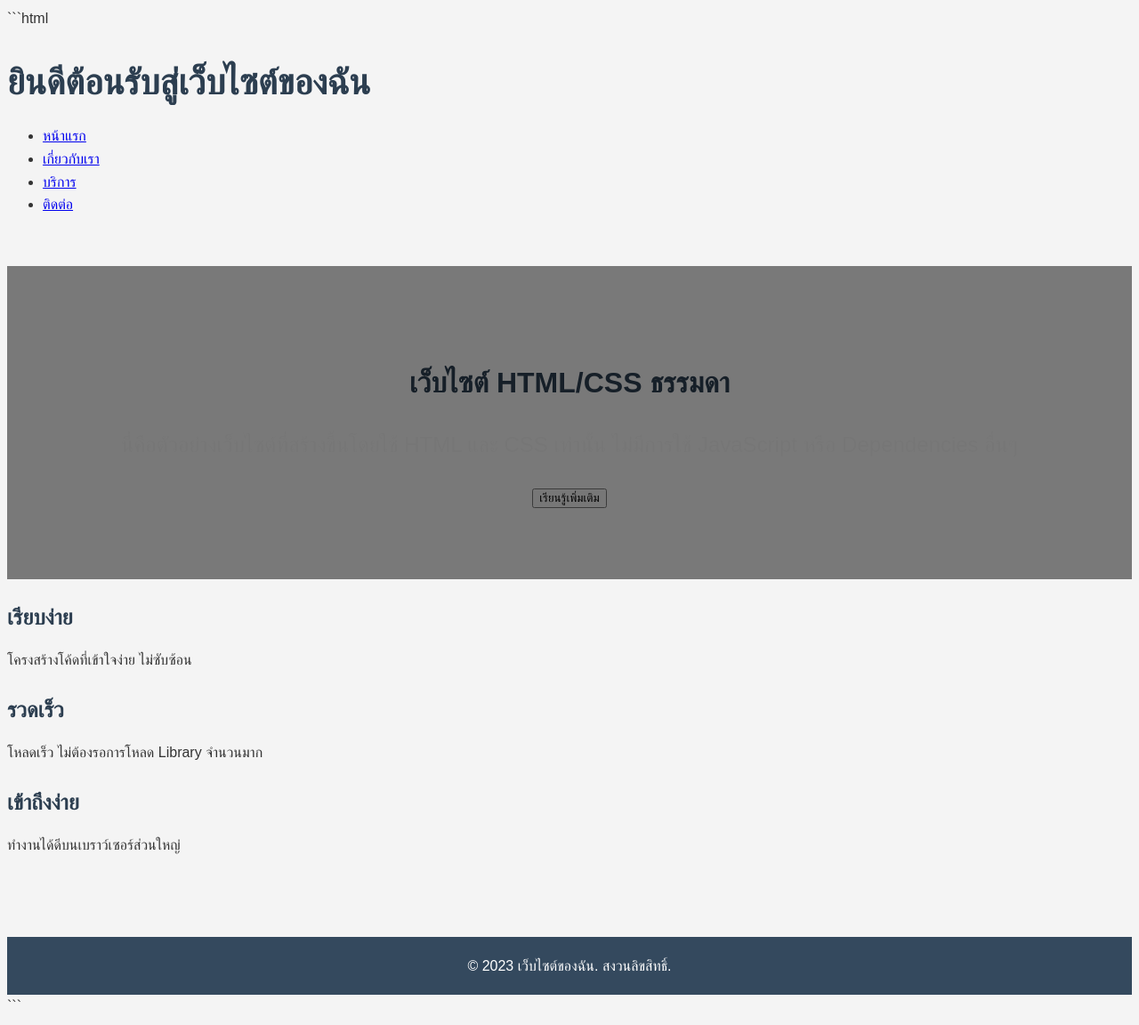
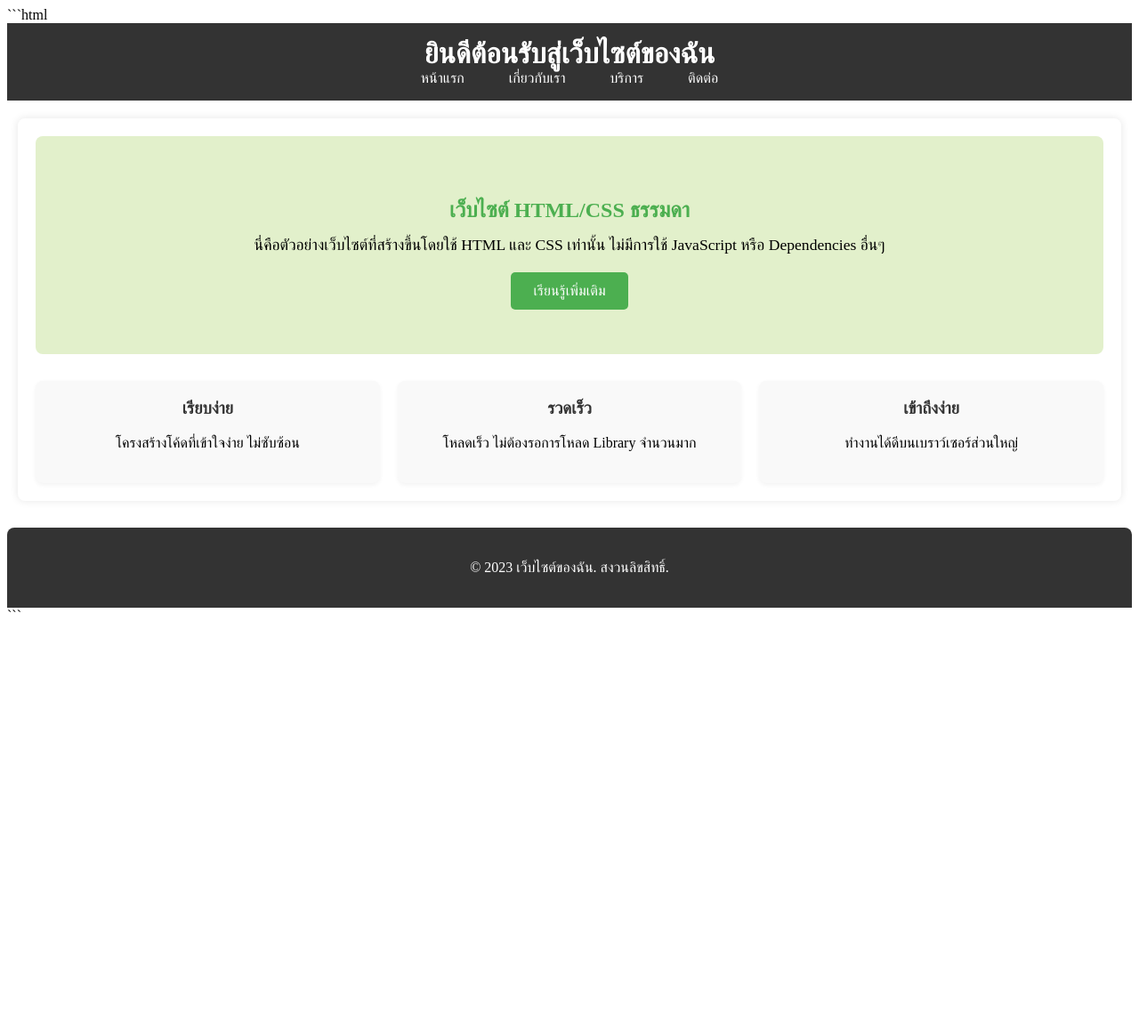
Before and after one commit to chettasit/bansuan-kaset-khonkaen, a PHP site: page / in a window 1280 px wide. Shown: the whole page at 89% size. After the commit the page ends 688 px from the top, so only its background shows below. Run offline with PHP 8.4, Linux system fonts and the light colour scheme; some libraries are stand-ins or nearby versions.

Commit message:
feat(ai): 5. ไม่ต้องติดตั้ง dependencies เพิ่มเติม ใช้ไฟล์ HTML/CSS ธรรมดาเท่านั้น - style.css

````diff
--- a/style.css
+++ b/style.css
@@ -1,313 +1,126 @@
 ```css
-/* Basic Reset & Global Styles */
-* {
-    box-sizing: border-box;
+/* General Body Styles */
+body {
+    font-family: Arial, sans-serif;
     margin: 0;
     padding: 0;
+    background-color: #f4f4f4;
+    color: #333;
+    line-height: 1.6;
 }
 
-body {
-    font-family: 'Sarabun', sans-serif;
-    line-height: 1.6;
-    color: #333;
-    background-color: #f4f4f4;
+/* Header Styles */
+header {
+    background-color: #333;
+    color: #fff;
+    padding: 1rem 0;
+    text-align: center;
 }
 
-.container {
-    max-width: 1200px;
-    margin: 0 auto;
-    padding: 0 20px;
+header h1 {
+    margin: 0;
 }
 
-h1, h2, h3 {
-    color: #2c3e50;
+/* Navigation Styles */
+nav ul {
+    list-style: none;
+    padding: 0;
+    margin: 0;
+    display: flex;
+    justify-content: center;
+}
+
+nav ul li {
+    margin: 0 15px;
+}
+
+nav ul li a {
+    color: #fff;
+    text-decoration: none;
+    padding: 5px 10px;
+    transition: background-color 0.3s ease;
+}
+
+nav ul li a:hover {
+    background-color: #555;
+    border-radius: 4px;
+}
+
+/* Main Content Styles */
+main {
+    padding: 20px;
+    max-width: 1200px;
+    margin: 20px auto;
+    background-color: #fff;
+    box-shadow: 0 0 10px rgba(0, 0, 0, 0.1);
+    border-radius: 8px;
+}
+
+/* Hero Section Styles */
+.hero {
+    text-align: center;
+    padding: 50px 20px;
+    background-color: #e2f0cb;
+    margin-bottom: 30px;
+    border-radius: 8px;
+}
+
+.hero h2 {
+    color: #4CAF50;
     margin-bottom: 15px;
 }
 
-h1 { font-size: 2.5em; }
-h2 { font-size: 2em; }
-h3 { font-size: 1.5em; }
-
-p {
-    margin-bottom: 10px;
+.hero p {
+    font-size: 1.1em;
+    max-width: 800px;
+    margin: 0 auto 20px auto;
 }
 
-.btn {
-    display: inline-block;
-    background: #28a745; /* Green */
-    color: #fff;
-    padding: 10px 20px;
+.hero button {
+    background-color: #4CAF50;
+    color: white;
+    padding: 12px 25px;
     border: none;
     border-radius: 5px;
     cursor: pointer;
-    text-decoration: none;
     font-size: 1em;
     transition: background-color 0.3s ease;
 }
 
-.btn:hover {
-    background: #218838;
+.hero button:hover {
+    background-color: #45a049;
 }
 
-.btn-primary {
-    background: #28a745;
+/* Features Section Styles */
+.features {
+    display: flex;
+    justify-content: space-around;
+    flex-wrap: wrap;
+    gap: 20px;
 }
 
-.btn-primary:hover {
-    background: #218838;
-}
-
-.btn-secondary {
-    background: #007bff; /* Blue */
-}
-
-.btn-secondary:hover {
-    background: #0056b3;
-}
-
-.btn-large {
-    padding: 15px 30px;
-    font-size: 1.2em;
-}
-
-/* Header & Hero Section */
-.hero {
-    background: url('https://via.placeholder.com/1500x500?text=Farm+Land+Background') no-repeat center center/cover;
-    color: #fff;
-    text-align: center;
-    padding: 80px 0;
-    position: relative;
-}
-
-.hero::before {
-    content: '';
-    position: absolute;
-    top: 0;
-    left: 0;
-    right: 0;
-    bottom: 0;
-    background: rgba(0, 0, 0, 0.5); /* Overlay for readability */
-    z-index: 1;
-}
-
-.hero .container {
-    position: relative;
-    z-index: 2;
-}
-
-.hero h1 {
-    font-size: 3.5em;
-    margin-bottom: 10px;
-    color: #fff;
-}
-
-.hero p {
-    font-size: 1.5em;
-    margin-bottom: 30px;
-    color: #eee;
-}
-
-.search-form-container {
-    background: rgba(255, 255, 255, 0.9);
-    padding: 30px;
+.feature-item {
+    flex: 1;
+    min-width: 280px;
+    background-color: #f9f9f9;
+    padding: 20px;
     border-radius: 8px;
-    max-width: 800px;
-    margin: 30px auto 0;
-    box-shadow: 0 4px 8px rgba(0, 0, 0, 0.1);
-}
-
-.search-form-container h2 {
-    color: #2c3e50;
-    margin-bottom: 20px;
-    font-size: 1.8em;
-}
-
-.quick-search-form {
-    display: flex;
-    flex-wrap: wrap;
-    gap: 15px;
-    justify-content: center;
-    align-items: flex-end;
-}
-
-.form-group {
-    flex: 1;
-    min-width: 200px;
-    text-align: left;
-}
-
-.form-group label {
-    display: block;
-    margin-bottom: 5px;
-    color: #555;
-    font-weight: bold;
-}
-
-.form-group select,
-.form-group input[type="number"] {
-    width: 100%;
-    padding: 10px;
-    border: 1px solid #ddd;
-    border-radius: 4px;
-    font-size: 1em;
-}
-
-.quick-search-form button {
-    flex-shrink: 0;
-    padding: 12px 25px;
-    font-size: 1.1em;
-}
-
-/* Main Content Sections */
-main {
-    padding: 40px 0;
-}
-
-.featured-listings, .sell-land-cta {
-    margin-bottom: 40px;
+    box-shadow: 0 2px 5px rgba(0, 0, 0, 0.05);
     text-align: center;
 }
 
-.featured-listings h2, .sell-land-cta h2 {
-    margin-bottom: 30px;
+.feature-item h3 {
+    color: #333;
+    margin-top: 0;
 }
 
-.listing-cards {
-    display: grid;
-    grid-template-columns: repeat(auto-fit, minmax(300px, 1fr));
-    gap: 30px;
+/* Footer Styles */
+footer {
+    text-align: center;
+    padding: 20px;
+    background-color: #333;
+    color: #fff;
     margin-top: 30px;
-}
-
-.card {
-    background: #fff;
-    border-radius: 8px;
-    box-shadow: 0 2px 10px rgba(0, 0, 0, 0.1);
-    overflow: hidden;
-    text-align: left;
-    transition: transform 0.3s ease;
-}
-
-.card:hover {
-    transform: translateY(-5px);
-}
-
-.card img {
-    width: 100%;
-    height: 200px;
-    object-fit: cover;
-    display: block;
-}
-
-.card h3 {
-    margin: 15px 15px 5px;
-    font-size: 1.3em;
-    color: #2c3e50;
-}
-
-.card p {
-    margin: 0 15px 10px;
-    color: #666;
-}
-
-.card .price {
-    font-weight: bold;
-    color: #e67e22; /* Orange */
-    font-size: 1.1em;
-}
-
-.card .area {
-    font-style: italic;
-    font-size: 0.9em;
-}
-
-.card .btn {
-    display: block;
-    width: calc(100% - 30px);
-    margin: 0 15px 15px;
-    text-align: center;
-}
-
-/* Sell Land CTA */
-.sell-land-cta {
-    background: #eaf7ed; /* Light green background */
-    padding: 50px 20px;
-    border-radius: 8px;
-    border: 1px solid #d4edda;
-}
-
-.sell-land-cta p {
-    font-size: 1.2em;
-    margin-bottom: 25px;
-    color: #555;
-}
-
-/* Footer */
-footer {
-    background: #34495e; /* Dark blue-grey */
-    color: #fff;
-    text-align: center;
-    padding: 20px 0;
-    margin-top: 40px;
-}
-
-footer p {
-    margin: 0;
-}
-
-/* Responsive Design */
-@media (max-width: 768px) {
-    .hero h1 {
-        font-size: 2.8em;
-    }
-
-    .hero p {
-        font-size: 1.2em;
-    }
-
-    .quick-search-form {
-        flex-direction: column;
-        align-items: stretch;
-    }
-
-    .form-group {
-        min-width: unset;
-        width: 100%;
-    }
-
-    .listing-cards {
-        grid-template-columns: 1fr; /* Stack cards on small screens */
-    }
-
-    .card {
-        margin-bottom: 20px;
-    }
-}
-
-@media (max-width: 480px) {
-    .hero {
-        padding: 60px 0;
-    }
-
-    .hero h1 {
-        font-size: 2.2em;
-    }
-
-    .hero p {
-        font-size: 1em;
-    }
-
-    .search-form-container {
-        padding: 20px;
-    }
-
-    .search-form-container h2 {
-        font-size: 1.5em;
-    }
-
-    .btn-large {
-        padding: 12px 20px;
-        font-size: 1em;
-    }
+    border-radius: 8px 8px 0 0;
 }
 ```
````
